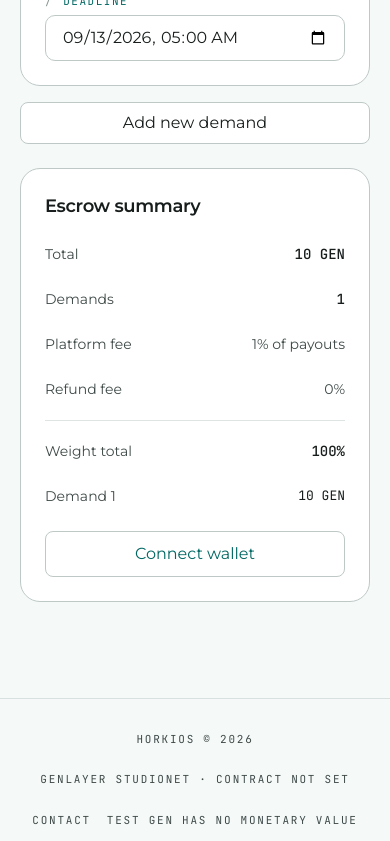
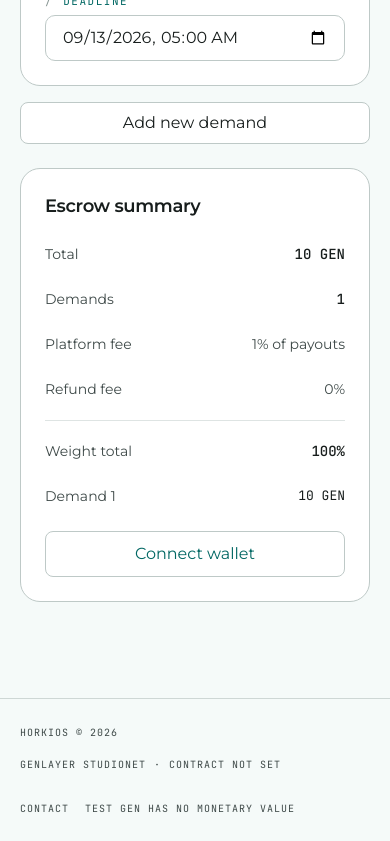
Before and after one commit to EMMANUEL-SUNMBOLA/HORKIOS, a Next.js app in the folder frontend/: page /create in a window 390 px wide. Shown: the part 1156-1997 px from the top of the page. Built offline with nearby package versions, Linux system fonts and the light colour scheme; what genlayer-js would draw is missing.

Commit message:
Improve mobile footer and typography

```diff
--- a/frontend/app/globals.css
+++ b/frontend/app/globals.css
@@ -70,10 +70,12 @@
 }
 
 * { box-sizing: border-box; scroll-behavior: smooth; }
-html { background: var(--background); color: var(--foreground); }
+html { background: var(--background); color: var(--foreground); text-size-adjust: 100%; }
 body {
   margin: 0;
   min-height: 100vh;
+  max-width: 100%;
+  overflow-x: hidden;
   background: var(--background);
   font-family: var(--font-aeonik);
   font-size: 16px;
@@ -94,40 +96,13 @@ button:disabled { cursor: not-allowed; opacity: .55; }
   html { @apply font-sans; }
 }
 
-/* Horkios primitives */
-.glass {
-  border: 1px solid var(--border);
-  border-radius: 20px;
-  background: var(--card);
-  box-shadow: none;
-}
-.glass-nav {
-  border: 1px solid rgba(190, 201, 199, .82);
-  border-radius: 999px;
-  background: rgba(255, 255, 255, .86);
-  backdrop-filter: blur(16px);
-  -webkit-backdrop-filter: blur(16px);
-}
+.glass { border: 1px solid var(--border); border-radius: 20px; background: var(--card); box-shadow: none; }
+.glass-nav { border: 1px solid rgba(190, 201, 199, .82); border-radius: 999px; background: rgba(255, 255, 255, .86); backdrop-filter: blur(16px); -webkit-backdrop-filter: blur(16px); }
 .glass-inner { border: 1px solid var(--border); border-radius: 16px; background: var(--surface-subtle); }
-.glass-input {
-  border: 1px solid var(--border);
-  border-radius: 999px;
-  background: var(--card);
-  transition: border-color 220ms cubic-bezier(.2,0,0,1), background 220ms cubic-bezier(.2,0,0,1), transform 140ms ease;
-}
+.glass-input { border: 1px solid var(--border); border-radius: 999px; background: var(--card); transition: border-color 220ms cubic-bezier(.2,0,0,1), background 220ms cubic-bezier(.2,0,0,1), transform 140ms ease; }
 .glass-input:hover { border-color: var(--primary); background: var(--surface-subtle); }
 .glass-input:focus-visible { border-color: var(--ring); box-shadow: 0 0 0 3px rgba(0, 131, 125, .18); }
-.section-label {
-  display: inline-flex;
-  align-items: center;
-  gap: 6px;
-  font-family: var(--font-input);
-  font-size: 11px;
-  line-height: 1.35;
-  letter-spacing: .14em;
-  text-transform: uppercase;
-  color: var(--primary);
-}
+.section-label { display: inline-flex; align-items: center; gap: 6px; font-family: var(--font-input); font-size: 11px; line-height: 1.35; letter-spacing: .14em; text-transform: uppercase; color: var(--primary); }
 .section-label-slash { color: var(--border-strong, #879592); }
 .hero-gradient { background: radial-gradient(circle at 50% 20%, rgba(216, 242, 239, .72), transparent 42%), linear-gradient(180deg, #fff 0%, var(--background) 68%); }
 .cta-glow { background: radial-gradient(50% 80% at 70% 50%, rgba(0, 131, 125, .18), transparent 70%); }
@@ -149,18 +124,10 @@ button:disabled { cursor: not-allowed; opacity: .55; }
   *, *::before, *::after { animation-duration: 1ms !important; animation-iteration-count: 1 !important; transition-duration: 1ms !important; }
 }
 
-/* Rectangular fields are easier to scan than pill-shaped inputs. Pills remain reserved for compact status and identity controls. */
-input.glass-input,
-textarea.glass-input,
-select.glass-input {
-  border-radius: 10px;
+input.glass-input, textarea.glass-input, select.glass-input { border-radius: 10px; }
+.bg-primary { color: #ffffff; }
+button.rounded-full { border-radius: 8px; }
+
+@media (max-width: 600px) {
+  input.glass-input, textarea.glass-input, select.glass-input { font-size: 16px; }
 }
-
-/* Primary surfaces always use white content for reliable contrast. */
-.bg-primary {
-  color: #ffffff;
-}
-
-
-/* Action buttons use a soft rectangle; pills stay available for tags, toggles, and compact identity controls. */
-button.rounded-full { border-radius: 8px; }
--- a/frontend/components/layout/footer.tsx
+++ b/frontend/components/layout/footer.tsx
@@ -4,21 +4,21 @@ import { truncateHash } from "@/lib/format";
 
 export function Footer() {
   const network = networkName.toUpperCase();
-  const addressDisplay = contractAddress
-    ? `${contractAddress.slice(0, 8)}…${contractAddress.slice(-6)}`
-    : "CONTRACT NOT SET";
+  const addressDisplay = contractAddress ? `${contractAddress.slice(0, 8)}…${contractAddress.slice(-6)}` : "CONTRACT NOT SET";
 
   return (
-    <footer className="border-t border-border/50 px-5 py-8 sm:px-8">
-      <div className="mx-auto flex max-w-[1180px] flex-col items-center justify-between gap-6 sm:flex-row">
-        <span className="font-mono text-[11px] uppercase tracking-[0.16em] text-muted-foreground">
+    <footer className="border-t border-border/70 px-5 pb-[calc(20px+env(safe-area-inset-bottom))] pt-6 sm:px-8 sm:py-8">
+      <div className="mx-auto grid max-w-[1180px] gap-3 text-left sm:flex sm:items-center sm:justify-between sm:gap-6">
+        <span className="font-mono text-[10px] leading-5 tracking-[.1em] text-muted-foreground sm:text-[11px] sm:tracking-[.14em]">
           HORKIOS &copy; 2026
         </span>
-        <span className="flex items-center gap-2 font-mono text-[11px] uppercase tracking-[0.16em] text-muted-foreground">
-          GENLAYER {network} · {contractAddress ? <CopyableValue value={contractAddress} displayValue={truncateHash(contractAddress)} label="Copy contract address" /> : addressDisplay}
-        </span>
-        <div className="flex items-center gap-4 font-mono text-[11px] uppercase tracking-[0.16em] text-muted-foreground">
-          <a className="transition-colors hover:text-primary" href="https://t.me/caveman_xx" target="_blank" rel="noreferrer">CONTACT</a>
+        <div className="flex min-w-0 flex-wrap items-center gap-x-2 gap-y-1 font-mono text-[10px] leading-5 tracking-[.1em] text-muted-foreground sm:text-[11px] sm:tracking-[.14em]">
+          <span>GENLAYER {network}</span>
+          <span aria-hidden="true">·</span>
+          {contractAddress ? <CopyableValue value={contractAddress} displayValue={truncateHash(contractAddress)} label="Copy contract address" /> : <span>{addressDisplay}</span>}
+        </div>
+        <div className="flex flex-wrap items-center gap-x-4 gap-y-1 font-mono text-[10px] leading-5 tracking-[.1em] text-muted-foreground sm:text-[11px] sm:tracking-[.14em]">
+          <a className="inline-flex min-h-11 items-center py-2 transition-colors hover:text-primary" href="https://t.me/caveman_xx" target="_blank" rel="noreferrer">CONTACT</a>
           <span>TEST GEN HAS NO MONETARY VALUE</span>
         </div>
       </div>
--- a/frontend/components/wallet-button.tsx
+++ b/frontend/components/wallet-button.tsx
@@ -79,7 +79,7 @@ export function WalletButton() {
   if (!address)
     return (
       <button
-        className="glass-input rounded-full px-4 py-2 text-[13px] font-medium text-foreground"
+        className="glass-input min-h-11 rounded-lg px-4 py-2 text-[13px] font-medium text-foreground"
         onClick={handleConnect}
         disabled={connecting}
         title={error}
@@ -92,7 +92,7 @@ export function WalletButton() {
     return (
       <div className="relative" ref={menuRef}>
         <button
-          className="glass-input flex items-center gap-2 rounded-full px-4 py-2 text-[13px] font-medium text-amber"
+          className="glass-input flex min-h-11 items-center gap-2 rounded-lg px-4 py-2 text-[13px] font-medium text-amber"
           onClick={handleSwitch}
           disabled={switching}
         >
@@ -111,7 +111,7 @@ export function WalletButton() {
     <div className="relative" ref={menuRef}>
       <div className="flex items-center gap-1.5">
         <button
-          className="glass-input flex items-center gap-2 rounded-lg px-4 py-2 text-[13px] font-medium text-foreground"
+        className="glass-input flex min-h-11 items-center gap-2 rounded-lg px-4 py-2 text-[13px] font-medium text-foreground"
           onClick={() => setOpen((value) => !value)}
           aria-expanded={open}
           aria-haspopup="menu"
@@ -145,6 +145,7 @@ export function WalletButton() {
             </span>
             <div className="mt-1 flex items-center gap-2 font-mono text-[13px] text-foreground">
               <span>{truncateAddress(address)}</span>
+              <CopyButton value={address} label="Copy wallet address" />
             </div>
           </div>
           <button
```
